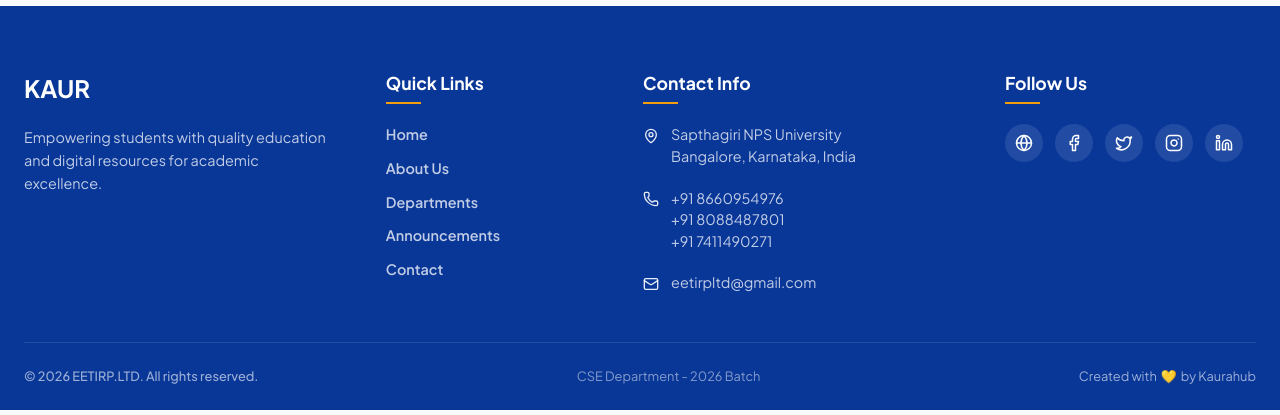
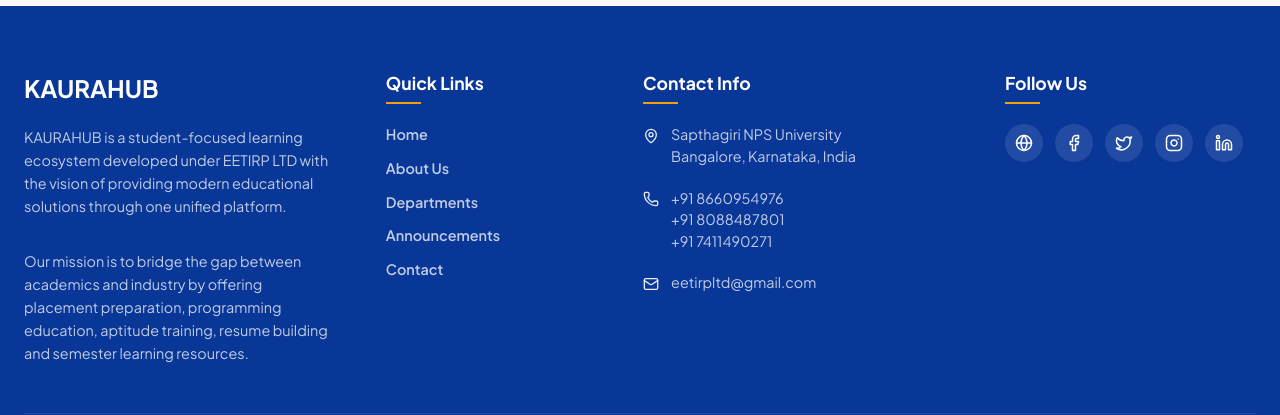
Before and after one commit to karthikdevanath10-hue/Semester-notes, a React (Vite) app: page / in a window 1280 px wide. Shown: the part 3871-4286 px from the top of the page. Built offline with nearby package versions, Linux system fonts and the light colour scheme; no server answers; the database is empty.

Commit message:
feat: restore About KAURAHUB description paragraphs in Footer

```diff
--- a/src/components/Footer.jsx
+++ b/src/components/Footer.jsx
@@ -8,8 +8,9 @@
 
         {/* Brand Column */}
         <div className="footer-column brand-column">
-          <h2>KAUR</h2>
-          <p>Empowering students with quality education and digital resources for academic excellence.</p>
+          <h2>KAURAHUB</h2>
+          <p>KAURAHUB is a student-focused learning ecosystem developed under EETIRP LTD with the vision of providing modern educational solutions through one unified platform.</p>
+          <p style={{ marginTop: '0.75rem' }}>Our mission is to bridge the gap between academics and industry by offering placement preparation, programming education, aptitude training, resume building and semester learning resources.</p>
         </div>
 
         {/* Quick Links Column */}
```
